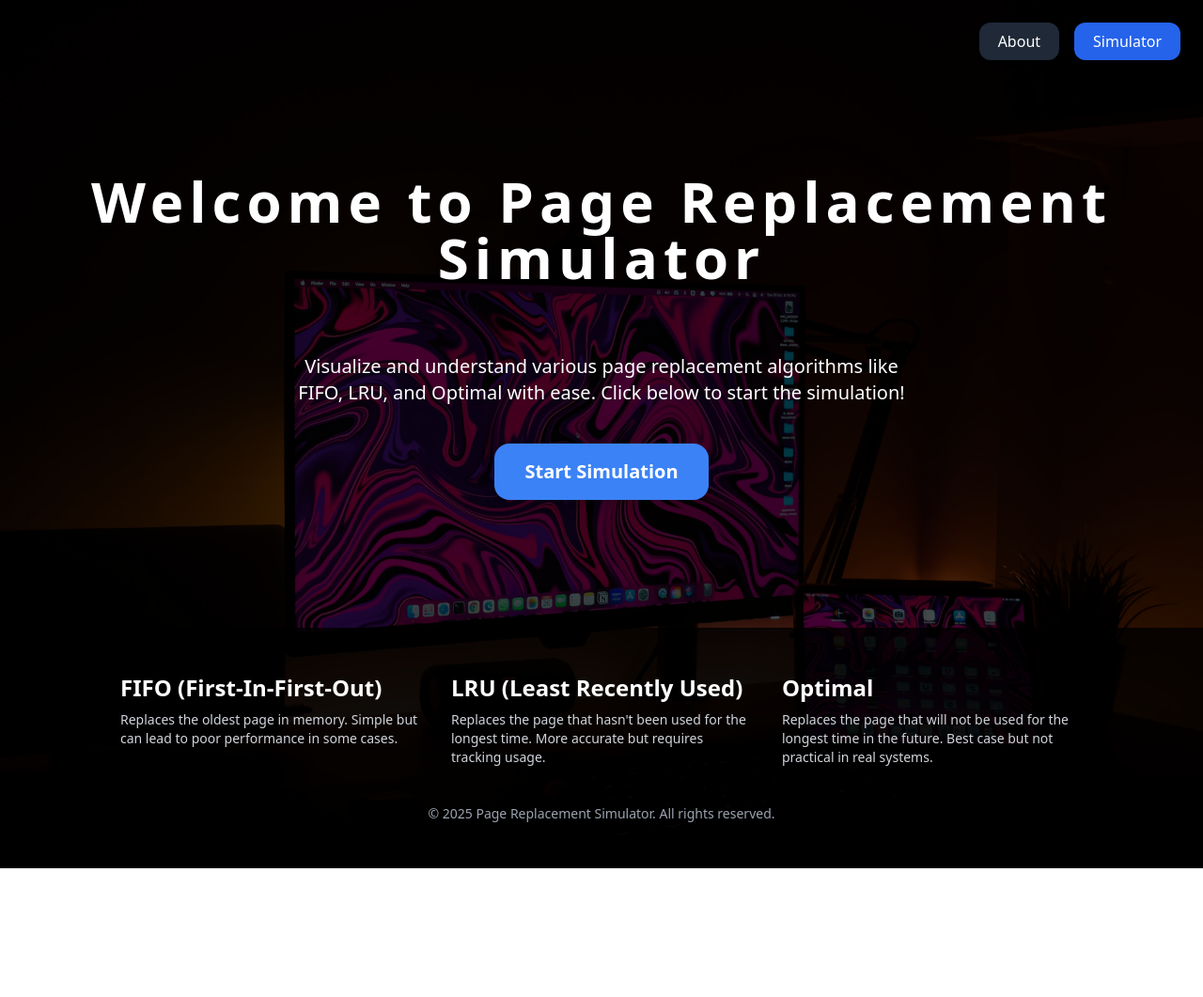
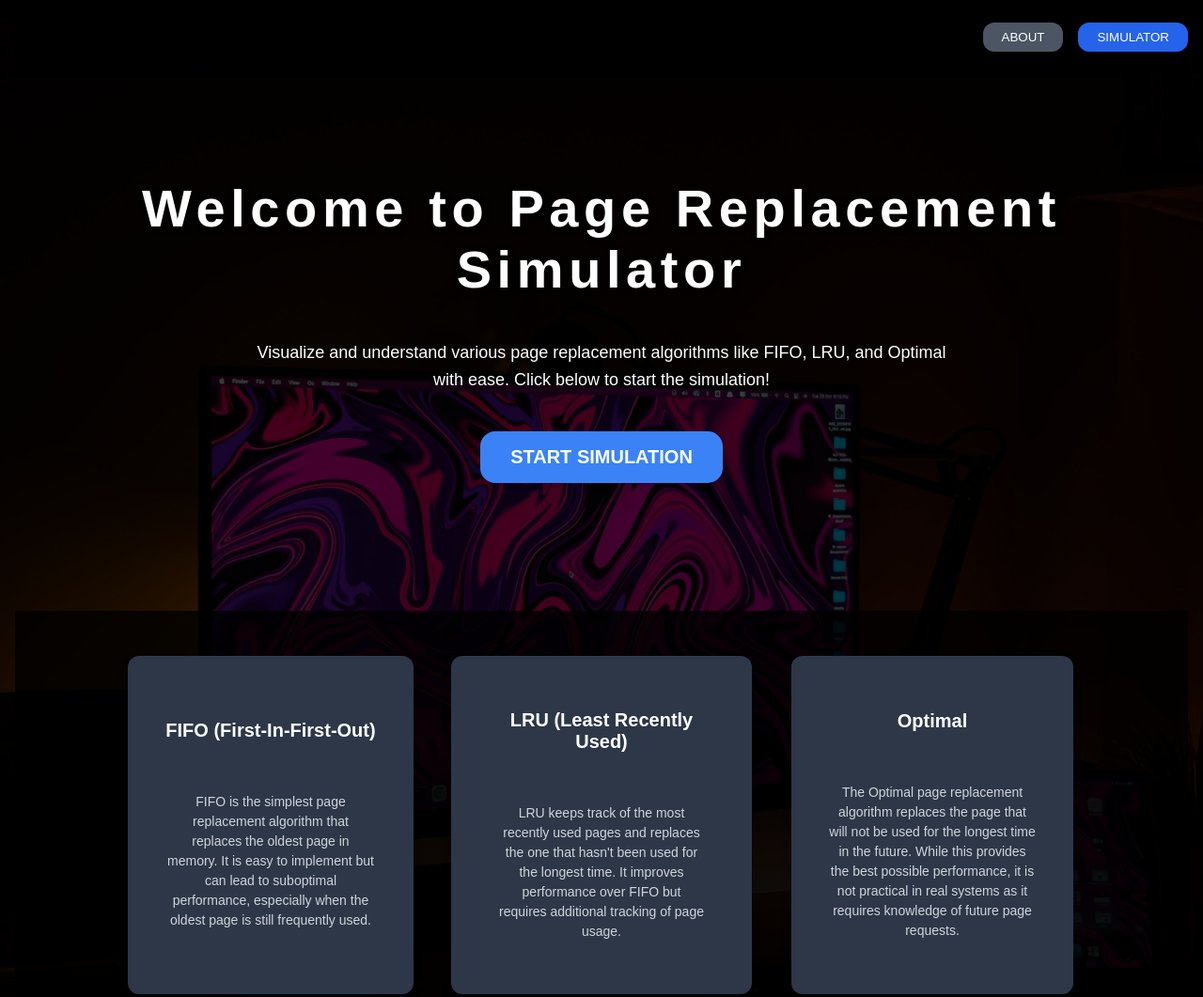
Before and after one commit to yaswanthkumar796/os-project, a plain HTML site: page home.html in a window 1280 px wide. Shown: the top 1061 px of the page at 94% size. Before the commit the page ends 924 px from the top, so only its background shows below. Drawn offline with nearby package versions, Linux system fonts and the light colour scheme.

Commit message:
Update home.html

```diff
--- a/home.html
+++ b/home.html
@@ -4,61 +4,241 @@
   <meta charset="UTF-8" />
   <meta name="viewport" content="width=device-width, initial-scale=1.0" />
   <title>Page Replacement Simulator</title>
-  <script src="https://cdn.tailwindcss.com"></script>
+  <style>
+    /* Global Styles */
+    body {
+      background-image: url('bg.jpg');
+      background-size: cover;
+      background-position: center;
+      background-repeat: no-repeat;
+      color: #ffffff;
+      margin: 0;
+      padding: 0;
+      font-family: 'Arial', sans-serif;
+      scroll-behavior: smooth;
+    }
+
+    .overlay {
+      background-color: rgba(0, 0, 0, 0.7);
+      min-height: 100vh;
+      display: flex;
+      flex-direction: column;
+      justify-content: space-between;
+      padding: 0 1rem;
+    }
+
+    /* Header Styles */
+    header {
+      padding: 1.5rem 0;
+      display: flex;
+      justify-content: flex-end;
+      gap: 1rem;
+      position: sticky;
+      top: 0;
+      background-color: rgba(0, 0, 0, 0.5);
+      z-index: 10;
+    }
+
+    button {
+      background-color: #4b5563;
+      color: #ffffff;
+      font-weight: 500;
+      padding: 0.5rem 1.25rem;
+      border-radius: 0.75rem;
+      box-shadow: 0 4px 6px rgba(0, 0, 0, 0.1);
+      transition: all 0.3s ease;
+      border: none;
+      text-transform: uppercase;
+    }
+
+    button:hover {
+      background-color: #374151;
+    }
+
+    .blue-button {
+      background-color: #2563eb;
+    }
+
+    .blue-button:hover {
+      background-color: #1d4ed8;
+    }
+
+    /* Hero Section Styles */
+    section {
+      padding: 6rem 1.5rem;
+      display: flex;
+      flex-direction: column;
+      align-items: center;
+      text-align: center;
+      margin-top: -2rem;
+      animation: fadeIn 1s ease-out;
+    }
+
+    h1 {
+      font-size: 3.5rem;
+      font-weight: 800;
+      margin-bottom: 1.5rem;
+      letter-spacing: 0.1em;
+      text-shadow: 2px 2px 6px rgba(0, 0, 0, 0.5);
+      color: #ffffff;
+    }
+
+    p {
+      font-size: 1.125rem;
+      margin-bottom: 2.5rem;
+      max-width: 48rem;
+      line-height: 1.6;
+    }
+
+    .hero-button {
+      background-color: #3b82f6;
+      color: #ffffff;
+      font-weight: 600;
+      padding: 1rem 2rem;
+      font-size: 1.25rem;
+      border-radius: 1rem;
+      box-shadow: 0 4px 6px rgba(0, 0, 0, 0.1);
+      transition: transform 0.3s ease, background-color 0.3s ease;
+      border: none;
+      text-transform: uppercase;
+    }
+
+    .hero-button:hover {
+      background-color: #2563eb;
+      transform: scale(1.05);
+    }
+
+    /* Footer Section Styles */
+    footer {
+      background-color: rgba(0, 0, 0, 0.8);
+      padding: 3rem 1.5rem;
+      margin-top: 2.5rem;
+      text-align: center;
+    }
+
+    footer div {
+      max-width: 64rem;
+      margin-left: auto;
+      margin-right: auto;
+      display: grid;
+      grid-template-columns: 1fr;
+      gap: 2rem;
+    }
+
+    /* Footer Content Boxes */
+    footer div > div {
+      background: #2d3748;
+      border-radius: 0.75rem;
+      padding: 1rem; /* Reduced padding */
+      transition: transform 0.3s ease, box-shadow 0.3s ease, background-color 0.3s ease;
+      display: flex;
+      flex-direction: column;
+      justify-content: center;
+      align-items: center;
+      text-align: center;
+      cursor: pointer;
+      box-shadow: 0 4px 8px rgba(0, 0, 0, 0.3);
+      max-width: 250px; /* Further reduced box size */
+      margin: 0 auto;
+      margin-bottom: 1rem; /* Space between the boxes */
+    }
+
+    /* Hover Effect for Footer Boxes */
+    footer div > div:hover {
+      transform: translateY(-10px);
+      box-shadow: 0 8px 16px rgba(0, 0, 0, 0.4);
+      background-color: red; /* Greenish color */
+    }
+
+    footer div > div h2 {
+      font-size: 1.25rem; /* Adjusted font size */
+      font-weight: 700;
+      color: #ffffff;
+      margin-bottom: 0.5rem;
+    }
+
+    footer div > div p {
+      font-size: 0.875rem; /* Smaller font size */
+      color: #d1d5db;
+      line-height: 1.5;
+      margin-bottom: 1rem; /* Space below the description */
+      max-width: 220px; /* Ensure text fits well */
+    }
+
+    /* Footer Text Adjustments */
+    .footer-text {
+      display: flex;
+      justify-content: center;
+      align-items: center;
+      color: #9ca3af;
+      font-size: 1rem;
+      margin-top: 2rem;
+      padding: 1.5rem 0;
+    }
+
+    /* Responsive Grid Layout for Footer */
+    @media (min-width: 768px) {
+      footer div {
+        grid-template-columns: repeat(3, 1fr);
+      }
+
+      footer div > div {
+        padding: 2.5rem;
+      }
+    }
+
+    /* Animation for smooth appearance */
+    @keyframes fadeIn {
+      from {
+        opacity: 0;
+        transform: translateY(20px);
+      }
+      to {
+        opacity: 1;
+        transform: translateY(0);
+      }
+    }
+  </style>
 </head>
-<body class="bg-cover bg-center text-white" style="background-image: url('bg.jpg');">
-
-  <!-- Overlay -->
-  <div class="bg-black bg-opacity-70 min-h-screen flex flex-col justify-between">
-
-    <!-- Top Navigation Buttons -->
-    <header class="flex justify-end p-6 space-x-4">
+<body>
+  <div class="overlay">
+    <!-- Header Section -->
+    <header>
       <a href="about.html">
-        <button class="bg-gray-800 hover:bg-gray-700 text-white font-medium py-2 px-5 rounded-xl shadow-md transition-all duration-300">
-          About
-        </button>
+        <button>About</button>
       </a>
       <a href="index.html">
-        <button class="bg-blue-600 hover:bg-blue-500 text-white font-medium py-2 px-5 rounded-xl shadow-md transition-all duration-300">
-          Simulator
-        </button>
+        <button class="blue-button">Simulator</button>
       </a>
     </header>
 
     <!-- Hero Section -->
-    <section class="flex flex-col items-center justify-center text-center px-6 py-24">
-      <h1 class="text-5xl md:text-6xl font-extrabold mb-6 tracking-widest">Welcome to Page Replacement Simulator</h1>
-      <br><br>
-      <p class="text-lg md:text-xl mb-10 max-w-2xl">
-        Visualize and understand various page replacement algorithms like FIFO, LRU, and Optimal with ease. Click below to start the simulation!
-      </p>
+    <section>
+      <h1>Welcome to Page Replacement Simulator</h1>
+      <p>Visualize and understand various page replacement algorithms like FIFO, LRU, and Optimal with ease. Click below to start the simulation!</p>
       <a href="index.html">
-        <button class="bg-blue-500 hover:bg-blue-600 text-white font-semibold py-4 px-8 text-xl rounded-2xl shadow-lg transition-transform transform hover:scale-105">
-          Start Simulation
-        </button>
+        <button class="hero-button">Start Simulation</button>
       </a>
     </section>
 
     <!-- Footer Section -->
-    <footer class="bg-black bg-opacity-80 py-12 px-6 mt-10">
-      <div class="max-w-5xl mx-auto grid grid-cols-1 md:grid-cols-3 gap-8 text-left">
+    <footer>
+      <div>
         <div>
-          <h2 class="text-2xl font-bold mb-2">FIFO (First-In-First-Out)</h2>
-          <p class="text-sm text-gray-300">Replaces the oldest page in memory. Simple but can lead to poor performance in some cases.</p>
+          <h2>FIFO (First-In-First-Out)</h2>
+          <p>FIFO is the simplest page replacement algorithm that replaces the oldest page in memory. It is easy to implement but can lead to suboptimal performance, especially when the oldest page is still frequently used.</p>
         </div>
         <div>
-          <h2 class="text-2xl font-bold mb-2">LRU (Least Recently Used)</h2>
-          <p class="text-sm text-gray-300">Replaces the page that hasn't been used for the longest time. More accurate but requires tracking usage.</p>
+          <h2>LRU (Least Recently Used)</h2>
+          <p>LRU keeps track of the most recently used pages and replaces the one that hasn't been used for the longest time. It improves performance over FIFO but requires additional tracking of page usage.</p>
         </div>
         <div>
-          <h2 class="text-2xl font-bold mb-2">Optimal</h2>
-          <p class="text-sm text-gray-300">Replaces the page that will not be used for the longest time in the future. Best case but not practical in real systems.</p>
+          <h2>Optimal</h2>
+          <p>The Optimal page replacement algorithm replaces the page that will not be used for the longest time in the future. While this provides the best possible performance, it is not practical in real systems as it requires knowledge of future page requests.</p>
         </div>
       </div>
-      <div class="text-center text-gray-400 mt-10 text-sm">© 2025 Page Replacement Simulator. All rights reserved.</div>
+      <div class="footer-text">© 2025 Page Replacement Simulator. All rights reserved.</div>
     </footer>
-
   </div>
-
 </body>
 </html>
```
